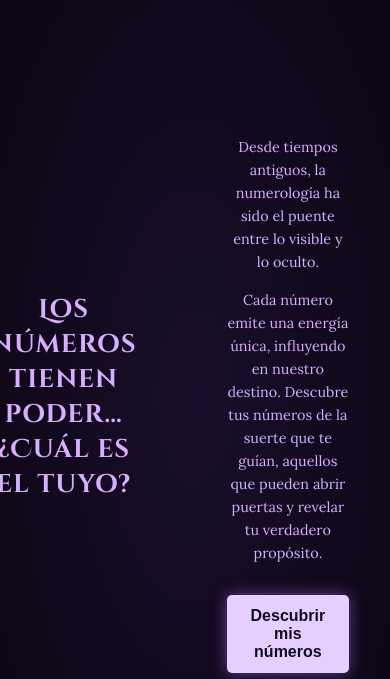
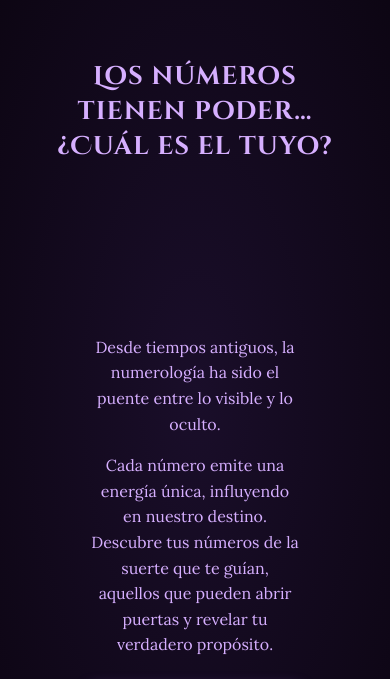
Before and after one commit to HectorAmpuero/oraculix, a React (Vite) app in the folder frontend/: page / in a window 390 px wide. Shown: the part 1045-1724 px from the top of the page. Built offline with nearby package versions, Linux system fonts and the light colour scheme.

Commit message:
cambios textos resposive

```diff
--- a/frontend/src/assets/styles.css
+++ b/frontend/src/assets/styles.css
@@ -855,6 +855,24 @@ button:disabled {
     overflow-x: hidden;
   }
 
+  .slide2 {
+    display: flex;
+    flex-direction: column;
+
+  }
+
+  .slide2 h2 {
+    display: flex;
+    align-items: center;     /* Centra horizontalmente */
+    text-align: center;
+  }
+
+   div .textp1, .textp2 {
+    display: flex;
+    align-items: center;
+    font-size: medium;     /* Centra horizontalmente */
+  }
+
   .navbar {
     flex-direction: column;
     align-items: center;
```
